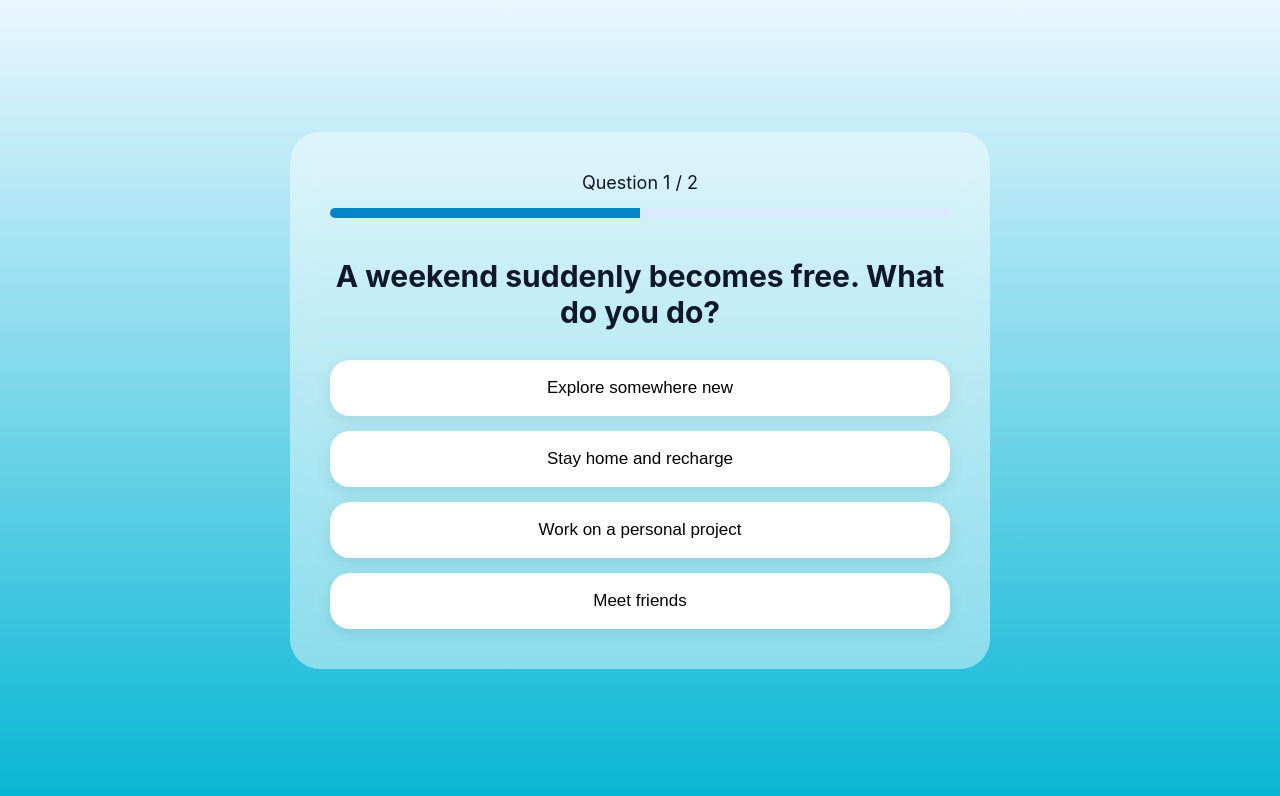
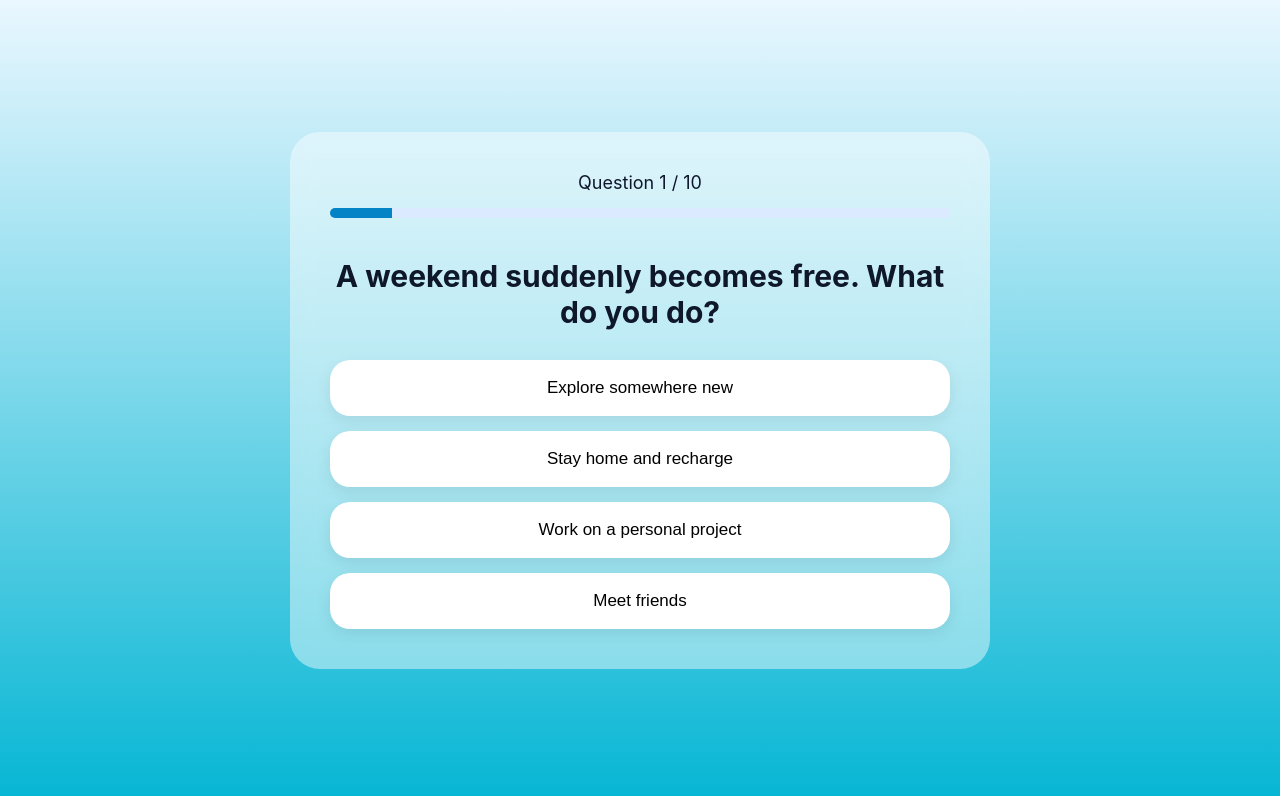
Before and after one commit to AnyutaK/fishfy_yourself, a React (Vite) app: page /quiz in a window 1280 px wide. Shown: the top 796 px of the page. Built offline with nearby package versions, Linux system fonts and the light colour scheme.

Commit message:
add framer motion animations

```diff
--- a/src/components/QuestionCard.jsx
+++ b/src/components/QuestionCard.jsx
@@ -1,7 +1,13 @@
+import { motion } from "framer-motion";
 function QuestionCard({ question, answers, onAnswer }) {
 
   return (
-    <div className="question-card">
+    <motion.div
+  className="question-card"
+  initial={{ opacity:0, x:50 }}
+  animate={{ opacity:1, x:0 }}
+  transition={{ duration:0.4 }}
+>
       <h2>
         {question}
       </h2>
@@ -16,7 +22,7 @@ function QuestionCard({ question, answers, onAnswer }) {
           </button>
         ))}
       </div>
-    </div>
+    </motion.div>
   );
 }
 export default QuestionCard;
--- a/src/data/animals.js
+++ b/src/data/animals.js
@@ -56,5 +56,116 @@ export const animals = {
       "You bring positive energy and connect easily with others.",
     funFact:
       "Dolphins communicate using clicks, whistles and body movements."
-  }
+  },
+  mantaRay: {
+  name: "Manta Ray",
+  emoji: "🪼",
+  traits: [
+    "Graceful",
+    "Peaceful",
+    "Observant"
+  ],
+  description:
+    "You move through life with quiet confidence and prefer understanding before acting.",
+  funFact:
+    "Manta rays have the largest brain-to-body ratio of any fish."
+},
+
+jellyfish: {
+  name: "Jellyfish",
+  emoji: "🪼",
+  traits: [
+    "Independent",
+    "Flexible",
+    "Calm"
+  ],
+  description:
+    "You adapt easily to change and prefer going with the flow rather than fighting it.",
+  funFact:
+    "Some jellyfish species are capable of reverting to an earlier stage of life."
+},
+
+clownfish: {
+  name: "Clownfish",
+  emoji: "🐠",
+  traits: [
+    "Optimistic",
+    "Loyal",
+    "Dependable"
+  ],
+  description:
+    "You value close relationships and always brighten the people around you.",
+  funFact:
+    "Clownfish live safely among sea anemones that protect them from predators."
+},
+
+seahorse: {
+  name: "Seahorse",
+  emoji: "🐚",
+  traits: [
+    "Gentle",
+    "Patient",
+    "Creative"
+  ],
+  description:
+    "You are thoughtful, caring, and appreciate life's little details.",
+  funFact:
+    "Male seahorses carry and give birth to their babies."
+},
+
+shark: {
+  name: "Shark",
+  emoji: "🦈",
+  traits: [
+    "Focused",
+    "Determined",
+    "Fearless"
+  ],
+  description:
+    "You set ambitious goals and pursue them with confidence.",
+  funFact:
+    "Sharks have been around for over 400 million years."
+},
+
+seaOtter: {
+  name: "Sea Otter",
+  emoji: "🦦",
+  traits: [
+    "Playful",
+    "Curious",
+    "Social"
+  ],
+  description:
+    "You love having fun, trying new things, and spending time with others.",
+  funFact:
+    "Sea otters hold hands while sleeping so they don't drift apart."
+},
+
+penguin: {
+  name: "Penguin",
+  emoji: "🐧",
+  traits: [
+    "Reliable",
+    "Loyal",
+    "Organized"
+  ],
+  description:
+    "You thrive through teamwork and are someone others can always count on.",
+  funFact:
+    "Penguins can swim much faster than they can walk."
+},
+
+starfish: {
+  name: "Starfish",
+  emoji: "⭐",
+  traits: [
+    "Balanced",
+    "Patient",
+    "Resilient"
+  ],
+  description:
+    "You remain steady under pressure and recover well from setbacks.",
+  funFact:
+    "Many starfish can regrow lost arms."
+}
 };
--- a/src/data/questions.js
+++ b/src/data/questions.js
@@ -65,5 +65,325 @@ turtle:2
 }
 }
 ]
+},
+{
+  id: 3,
+  question: "Choose a superpower.",
+
+  answers: [
+
+    {
+      text: "Super speed",
+      scores: {
+        dolphin: 2,
+        shark: 1
+      }
+    },
+
+    {
+      text: "Super intelligence",
+      scores: {
+        octopus: 2,
+        mantaRay: 1
+      }
+    },
+
+    {
+      text: "Camouflage",
+      scores: {
+        jellyfish: 2,
+        seahorse: 1
+      }
+    },
+
+    {
+      text: "Super strength",
+      scores: {
+        orca: 2,
+        turtle: 1
+      }
+    }
+
+  ]
+},
+{
+  id: 4,
+  question: "Someone asks you for help.",
+
+  answers: [
+
+    {
+      text: "Help immediately",
+      scores: {
+        dolphin: 2,
+        clownfish: 1
+      }
+    },
+
+    {
+      text: "Think before acting",
+      scores: {
+        octopus: 2,
+        mantaRay: 1
+      }
+    },
+
+    {
+      text: "Teach them instead",
+      scores: {
+        penguin: 2,
+        seaOtter: 1
+      }
+    },
+
+    {
+      text: "Support from behind the scenes",
+      scores: {
+        seahorse: 2,
+        turtle: 1
+      }
+    }
+
+  ]
+},
+{
+  id: 5,
+  question: "Your ideal vacation is...",
+
+  answers: [
+
+    {
+      text: "Tropical beach",
+      scores: {
+        clownfish: 2,
+        dolphin: 1
+      }
+    },
+
+    {
+      text: "Mountain retreat",
+      scores: {
+        turtle: 2,
+        starfish: 1
+      }
+    },
+
+    {
+      text: "Remote island adventure",
+      scores: {
+        shark: 2,
+        seaOtter: 1
+      }
+    },
+
+    {
+      text: "Exploring a new city",
+      scores: {
+        octopus: 2,
+        orca: 1
+      }
+    }
+
+  ]
+},
+{
+  id: 6,
+  question: "In a group project, you're usually the...",
+
+  answers: [
+
+    {
+      text: "Leader",
+      scores: {
+        orca: 2,
+        shark: 1
+      }
+    },
+
+    {
+      text: "Planner",
+      scores: {
+        turtle: 2,
+        penguin: 1
+      }
+    },
+
+    {
+      text: "Creative thinker",
+      scores: {
+        octopus: 2,
+        seahorse: 1
+      }
+    },
+
+    {
+      text: "Supportive teammate",
+      scores: {
+        dolphin: 2,
+        clownfish: 1
+      }
+    }
+
+  ]
+},
+{
+  id: 7,
+  question: "You discover a mysterious treasure chest.",
+
+  answers: [
+
+    {
+      text: "Open it immediately",
+      scores: {
+        shark: 2,
+        octopus: 1
+      }
+    },
+
+    {
+      text: "Study it carefully",
+      scores: {
+        mantaRay: 2,
+        turtle: 1
+      }
+    },
+
+    {
+      text: "Invite friends first",
+      scores: {
+        dolphin: 2,
+        penguin: 1
+      }
+    },
+
+    {
+      text: "Leave it untouched",
+      scores: {
+        jellyfish: 2,
+        starfish: 1
+      }
+    }
+
+  ]
+},
+{
+  id: 8,
+  question: "Which quality describes you best?",
+
+  answers: [
+
+    {
+      text: "Curiosity",
+      scores: {
+        octopus: 2,
+        seaOtter: 1
+      }
+    },
+
+    {
+      text: "Kindness",
+      scores: {
+        seahorse: 2,
+        clownfish: 1
+      }
+    },
+
+    {
+      text: "Determination",
+      scores: {
+        shark: 2,
+        orca: 1
+      }
+    },
+
+    {
+      text: "Patience",
+      scores: {
+        turtle: 2,
+        starfish: 1
+      }
+    }
+
+  ]
+},
+{
+  id: 9,
+  question: "How do you usually make decisions?",
+
+  answers: [
+
+    {
+      text: "Logic",
+      scores: {
+        octopus: 2,
+        mantaRay: 1
+      }
+    },
+
+    {
+      text: "Feelings",
+      scores: {
+        dolphin: 2,
+        seahorse: 1
+      }
+    },
+
+    {
+      text: "Instinct",
+      scores: {
+        shark: 2,
+        jellyfish: 1
+      }
+    },
+
+    {
+      text: "Team discussion",
+      scores: {
+        penguin: 2,
+        clownfish: 1
+      }
+    }
+
+  ]
+},
+{
+  id: 10,
+  question: "Which ocean habitat would you choose?",
+
+  answers: [
+
+    {
+      text: "Coral Reef",
+      scores: {
+        clownfish: 2,
+        seaOtter: 1
+      }
+    },
+
+    {
+      text: "Open Ocean",
+      scores: {
+        orca: 2,
+        mantaRay: 1
+      }
+    },
+
+    {
+      text: "Deep Sea",
+      scores: {
+        octopus: 2,
+        jellyfish: 1
+      }
+    },
+
+    {
+      text: "Seagrass Meadow",
+      scores: {
+        turtle: 2,
+        starfish: 1
+      }
+    }
+
+  ]
 }
 ];
--- a/src/index.css
+++ b/src/index.css
@@ -158,3 +158,25 @@ body {
   border-radius:50px;
   cursor:pointer;
 }
+.subtitle {
+  font-size:18px;
+  opacity:0.7;
+}
+.description {
+  font-size:18px;
+  line-height:1.6;
+  margin:25px 0;
+}
+.traits span {
+  background:#bae6fd;
+  color:#0f172a;
+  font-weight:600;
+}
+.result-card button {
+  margin-top:20px;
+  font-size:16px;
+  transition:0.3s;
+}
+.result-card button:hover {
+  transform:translateY(-3px);
+}
--- a/src/pages/Home.jsx
+++ b/src/pages/Home.jsx
@@ -1,11 +1,21 @@
 import { useNavigate } from "react-router-dom";
+import { motion } from "framer-motion";
 
 function Home() {
   const navigate = useNavigate();
   return (
-    <div className="home">
-      <div className="hero">
-        <div className="emoji">
+    <motion.div
+  className="home"
+  initial={{ opacity: 0 }}
+  animate={{ opacity: 1 }}
+  transition={{ duration: 0.8 }}
+>
+<motion.div
+  className="hero"
+  initial={{ opacity: 0, y: 40 }}
+  animate={{ opacity: 1, y: 0 }}
+  transition={{ duration: 0.8 }}
+>        <div className="emoji">
           🐠
         </div>
         <h1>
@@ -19,8 +29,8 @@ function Home() {
         >
           Start Quiz →
         </button>
-      </div>
-    </div>
+      </motion.div>
+    </motion.div>
   );
 }
 export default Home;
--- a/src/pages/Result.jsx
+++ b/src/pages/Result.jsx
@@ -1,5 +1,6 @@
 import { useSearchParams, useNavigate } from "react-router-dom";
 import { animals } from "../data/animals";
+import { motion } from "framer-motion";
 
 function Result() {
   const [searchParams] = useSearchParams();
@@ -15,38 +16,46 @@ function Result() {
   }
   return (
     <div className="result-page">
-      <div className="result-card">
+    <motion.div
+      className="result-card"
+      initial={{ opacity:0, scale:0.8 }}
+      animate={{ opacity:1, scale:1 }}
+      transition={{ duration:0.6 }}
+    >
         <div className="animal-emoji">
           {animal.emoji}
         </div>
+        <p className="subtitle">
+          Your marine alter ego is...
+        </p>
         <h1>
-          You are a {animal.name}!
+          {animal.name}
         </h1>
-        <h3>
-          Ocean Profile
-        </h3>
         <div className="traits">
-          {animal.traits.map((trait,index)=>(
+          {animal.traits.map((trait, index) => (
             <span key={index}>
               {trait}
             </span>
           ))}
         </div>
-        <p>
+        <p className="description">
           {animal.description}
         </p>
         <div className="fun-fact">
-          🌊 Fun Fact:
-          <br/>
-          {animal.funFact}
+          <h3>
+            🌊 Ocean Fact
+          </h3>
+          <p>
+            {animal.funFact}
+          </p>
         </div>
         <button
           onClick={() => navigate("/")}
         >
-          Restart Quiz
+          Discover Again 🌊
         </button>
+        </motion.div>
       </div>
-    </div>
   );
 }
 export default Result;
```
